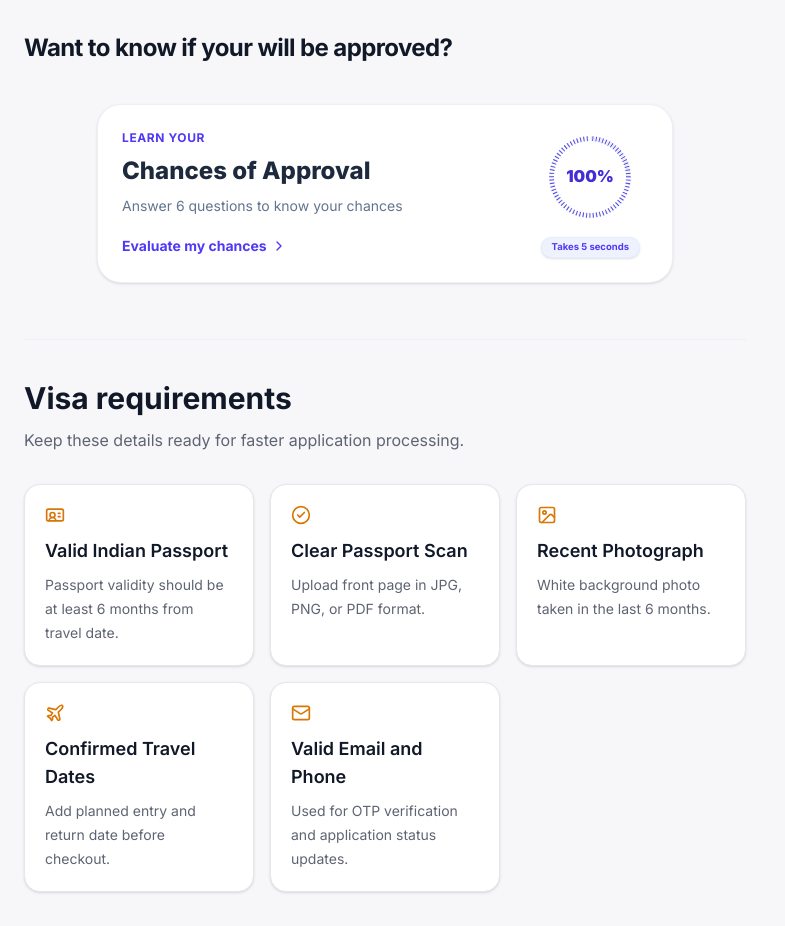
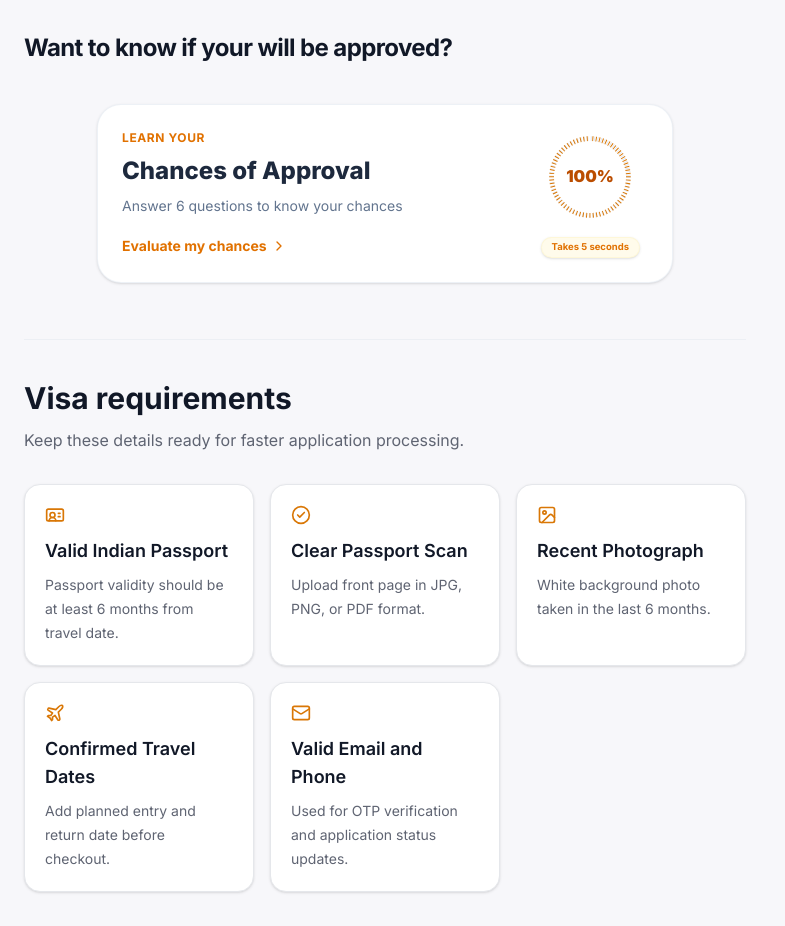
Before and after one commit to harshsees/Keyrise, a Next.js app: page / in a window 1280 px wide. Shown: the part 3460-4386 px from the top of the page, without its empty margins (0-785 px from the left). Built offline with nearby package versions, Linux system fonts and the light colour scheme.

Commit message:
Initial Commit

```diff
--- a/src/components/VisaInfoAndPlans.tsx
+++ b/src/components/VisaInfoAndPlans.tsx
@@ -635,7 +635,7 @@ export function VisaInfoAndPlans({ selectedPlan, onSelectPlan }: VisaInfoAndPlan
             /* Promo Card */
             <div className="w-full max-w-xl bg-white border border-slate-200/60 rounded-3xl p-5 md:p-6 shadow-sm flex items-center justify-between gap-4">
               <div className="space-y-2.5">
-                <p className="text-xs font-bold text-indigo-600 uppercase tracking-wider">Learn Your</p>
+                <p className="text-xs font-bold text-amber-600 uppercase tracking-wider">Learn Your</p>
                 <h3 className="text-xl md:text-2xl font-extrabold text-slate-800 leading-tight">
                   Chances of Approval
                 </h3>
@@ -648,7 +648,7 @@ export function VisaInfoAndPlans({ selectedPlan, onSelectPlan }: VisaInfoAndPlan
                     setQuizStep(0);
                     setQuizAnswers({});
                   }}
-                  className="inline-flex items-center gap-1 text-sm font-bold text-indigo-600 hover:text-indigo-800 transition mt-2.5 cursor-pointer"
+                  className="inline-flex items-center gap-1 text-sm font-bold text-amber-600 hover:text-amber-800 transition mt-2.5 cursor-pointer"
                 >
                   Evaluate my chances <ChevronRight className="h-4 w-4" />
                 </button>
@@ -664,18 +664,18 @@ export function VisaInfoAndPlans({ selectedPlan, onSelectPlan }: VisaInfoAndPlan
                       cy="50"
                       r="40"
                       fill="none"
-                      stroke="#4f46e5" /* Indigo-600 */
+                      stroke="#d97706" /* Amber-600 */
                       strokeWidth="5"
                       strokeDasharray="1 2.5"
                       strokeDashoffset="15"
                       className="transform -rotate-90 origin-center"
                     />
-                    <text x="50" y="55" textAnchor="middle" className="text-[17px] font-black fill-indigo-700">
+                    <text x="50" y="55" textAnchor="middle" className="text-[17px] font-black fill-amber-700">
                       100%
                     </text>
                   </svg>
                 </div>
-                <span className="rounded-full bg-indigo-50 px-2.5 py-0.5 text-[9.5px] font-bold text-indigo-600 shadow-sm border border-indigo-100/50">
+                <span className="rounded-full bg-amber-50 px-2.5 py-0.5 text-[9.5px] font-bold text-amber-600 shadow-sm border border-amber-100/50">
                   Takes 5 seconds
                 </span>
               </div>
@@ -687,7 +687,7 @@ export function VisaInfoAndPlans({ selectedPlan, onSelectPlan }: VisaInfoAndPlan
                 className="relative flex items-center justify-center w-[300px] h-[300px] sm:w-[340px] sm:h-[340px] rounded-full shadow-inner transition-all duration-700 ease-out"
                 style={{
                   /* Creates the solid pie-chart progress effect */
-                  background: `conic-gradient(#5448C8 ${(quizStep / 6) * 360}deg, #f8fafc ${(quizStep / 6) * 360}deg)`
+                  background: `conic-gradient(#d97706 ${(quizStep / 6) * 360}deg, #f8fafc ${(quizStep / 6) * 360}deg)`
                 }}
               >
                 {/* Inner masking circle */}
@@ -716,13 +716,13 @@ export function VisaInfoAndPlans({ selectedPlan, onSelectPlan }: VisaInfoAndPlan
                         <div className="space-y-2 flex flex-col">
                           <button
                             onClick={() => handleAnswer(quizQuestions[quizStep].options[0])}
-                            className="w-full py-2 sm:py-2.5 rounded-xl border border-slate-200 bg-white text-xs sm:text-sm font-bold text-slate-600 hover:bg-[#5448C8] hover:text-white hover:border-[#5448C8] transition-all duration-200"
+                            className="w-full py-2 sm:py-2.5 rounded-xl border border-slate-200 bg-white text-xs sm:text-sm font-bold text-slate-600 hover:bg-[#d97706] hover:text-white hover:border-[#d97706] transition-all duration-200"
                           >
                             {quizQuestions[quizStep].options[0]}
                           </button>
                           <button
                             onClick={() => handleAnswer(quizQuestions[quizStep].options[1])}
-                            className="w-full py-2 sm:py-2.5 rounded-xl border border-slate-200 bg-white text-xs sm:text-sm font-bold text-slate-600 hover:bg-[#5448C8] hover:text-white hover:border-[#5448C8] transition-all duration-200"
+                            className="w-full py-2 sm:py-2.5 rounded-xl border border-slate-200 bg-white text-xs sm:text-sm font-bold text-slate-600 hover:bg-[#d97706] hover:text-white hover:border-[#d97706] transition-all duration-200"
                           >
                             {quizQuestions[quizStep].options[1]}
                           </button>
@@ -733,7 +733,7 @@ export function VisaInfoAndPlans({ selectedPlan, onSelectPlan }: VisaInfoAndPlan
                             <button
                               key={opt}
                               onClick={() => handleAnswer(opt)}
-                              className="py-2.5 rounded-xl border border-slate-200 bg-white text-[10px] sm:text-xs font-bold text-slate-600 hover:bg-[#5448C8] hover:text-white hover:border-[#5448C8] transition-all duration-200 leading-tight flex items-center justify-center px-1"
+                              className="py-2.5 rounded-xl border border-slate-200 bg-white text-[10px] sm:text-xs font-bold text-slate-600 hover:bg-[#d97706] hover:text-white hover:border-[#d97706] transition-all duration-200 leading-tight flex items-center justify-center px-1"
                             >
                               {opt}
                             </button>
@@ -748,19 +748,19 @@ export function VisaInfoAndPlans({ selectedPlan, onSelectPlan }: VisaInfoAndPlan
           ) : (
             /* Results Screen with Liquid Wave Effect */
             <div className="flex flex-col items-center justify-center py-4">
-              <div className="relative w-[300px] h-[300px] sm:w-[340px] sm:h-[340px] rounded-full overflow-hidden flex flex-col justify-center items-center p-6 text-center shadow-xl border border-indigo-100 bg-indigo-50/30">
+              <div className="relative w-[300px] h-[300px] sm:w-[340px] sm:h-[340px] rounded-full overflow-hidden flex flex-col justify-center items-center p-6 text-center shadow-xl border border-amber-100 bg-amber-50/30">
 
                 {/* Wave container filling corresponding to percentage */}
                 <div
-                  className="absolute bottom-0 left-0 right-0 bg-[#5448C8] transition-all duration-1000 ease-[cubic-bezier(0.4,0,0.2,1)]"
+                  className="absolute bottom-0 left-0 right-0 bg-[#d97706] transition-all duration-1000 ease-[cubic-bezier(0.4,0,0.2,1)]"
                   style={{ height: `${percentage}%` }}
                 >
                   {/* Front Wave */}
-                  <svg className="absolute left-0 w-[200%] h-12 -top-10 text-[#5448C8] fill-current animate-wave" viewBox="0 0 1200 120" preserveAspectRatio="none">
+                  <svg className="absolute left-0 w-[200%] h-12 -top-10 text-[#d97706] fill-current animate-wave" viewBox="0 0 1200 120" preserveAspectRatio="none">
                     <path d="M0,60 C150,100 350,20 500,60 C650,100 850,20 1000,60 C1150,100 1300,20 1450,60 L1450,120 L0,120 Z" />
                   </svg>
                   {/* Back Wave (slightly offset and transparent) */}
-                  <svg className="absolute left-0 w-[200%] h-12 -top-12 text-[#5448C8]/50 fill-current animate-wave-slow opacity-60" viewBox="0 0 1200 120" preserveAspectRatio="none">
+                  <svg className="absolute left-0 w-[200%] h-12 -top-12 text-[#d97706]/50 fill-current animate-wave-slow opacity-60" viewBox="0 0 1200 120" preserveAspectRatio="none">
                     <path d="M0,50 C100,20 250,80 400,50 C550,20 700,80 850,50 C1000,20 1150,80 1300,50 L1300,120 L0,120 Z" />
                   </svg>
                 </div>
@@ -776,14 +776,14 @@ export function VisaInfoAndPlans({ selectedPlan, onSelectPlan }: VisaInfoAndPlan
                   </p>
                   <h4
                     className={`text-lg sm:text-xl font-bold transition-colors duration-500 mt-2 ${
-                      percentage > 50 ? "text-indigo-50" : "text-slate-700"
+                      percentage > 50 ? "text-amber-50" : "text-slate-700"
                     }`}
                   >
                     Chances of Approval
                   </h4>
                   <p
                     className={`text-xs sm:text-sm max-w-[240px] transition-colors duration-500 mt-2 leading-relaxed font-medium ${
-                      percentage > 50 ? "text-indigo-100/90" : "text-slate-500"
+                      percentage > 50 ? "text-amber-100/90" : "text-slate-500"
                     }`}
                   >
                     {reason}
@@ -792,11 +792,7 @@ export function VisaInfoAndPlans({ selectedPlan, onSelectPlan }: VisaInfoAndPlan
                   <div className="mt-6 flex flex-col items-center gap-3 w-full">
                     <button
                       onClick={() => setShowQuiz(false)}
-                      className={`w-3/4 sm:w-2/3 font-bold px-6 py-3 rounded-full shadow-md transition-transform hover:scale-105 active:scale-95 text-sm cursor-pointer ${
-                        percentage > 50
-                          ? "bg-white text-[#5448C8]"
-                          : "bg-[#5448C8] text-white"
-                      }`}
+                      className="w-3/4 sm:w-2/3 font-bold px-6 py-3 rounded-full shadow-md transition-transform hover:scale-105 active:scale-95 text-sm cursor-pointer bg-white text-[#d97706]"
                     >
                       Apply anyway
                     </button>
@@ -806,9 +802,7 @@ export function VisaInfoAndPlans({ selectedPlan, onSelectPlan }: VisaInfoAndPlan
                         setQuizStep(0);
                         setQuizAnswers({});
                       }}
-                      className={`text-xs font-semibold tracking-wide transition-colors duration-300 ${
-                        percentage > 50 ? "text-indigo-200 hover:text-white" : "text-slate-500 hover:text-slate-700"
-                      }`}
+                      className="text-xs font-semibold tracking-wide transition-colors duration-300 text-white/90 hover:text-white"
                     >
                       Retake
                     </button>
```
